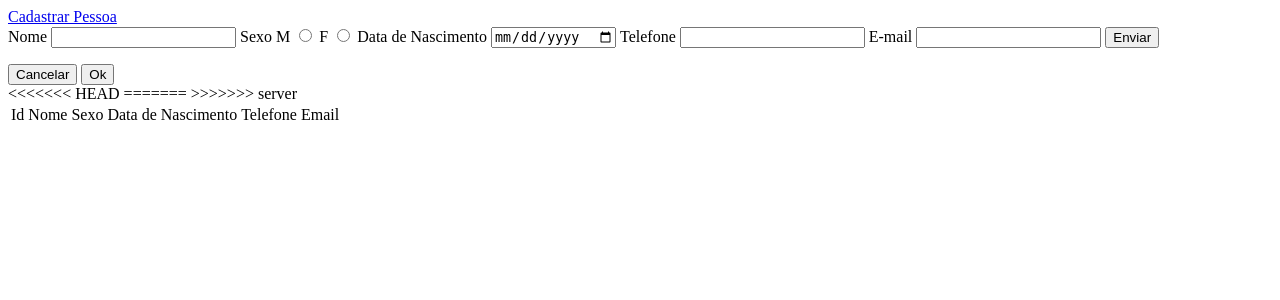
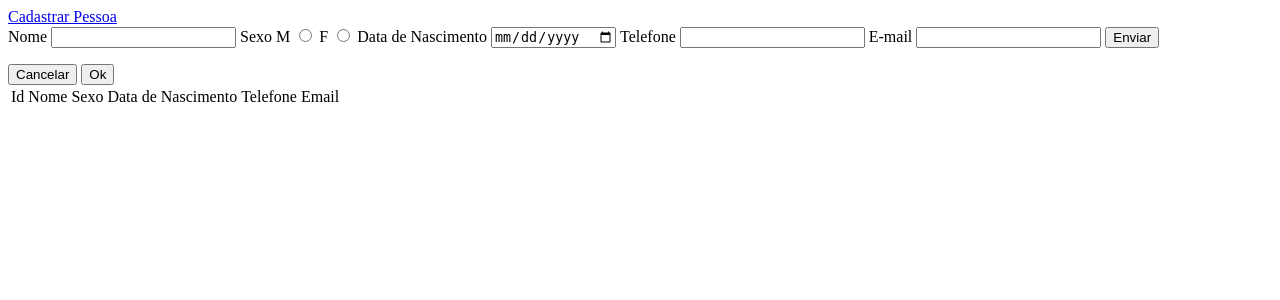
Before and after one commit to Rauatorres/crud-php, a PHP site: page / in a window 1280 px wide. Shown: the top 300 px of the page. Run offline with PHP 8.4, Linux system fonts and the light colour scheme; data that the repository does not hold is empty.

Commit message:
resolvendo conflito com server em index.php

```diff
--- a/index.php
+++ b/index.php
@@ -49,8 +49,6 @@
             <td>Telefone</td>
             <td>Email</td>
         </tr>
-<<<<<<< HEAD
-=======
     <?php
         // busca todas as pessoas registradas no banco de dados junto com os seus atributos e os imprime dentro da tabela
         $listaPessoas = $database->getPessoas();
@@ -87,7 +85,6 @@
             echo "</tr>";
         }
     ?>
->>>>>>> server
     </table>
 </body>
 </html>
```
